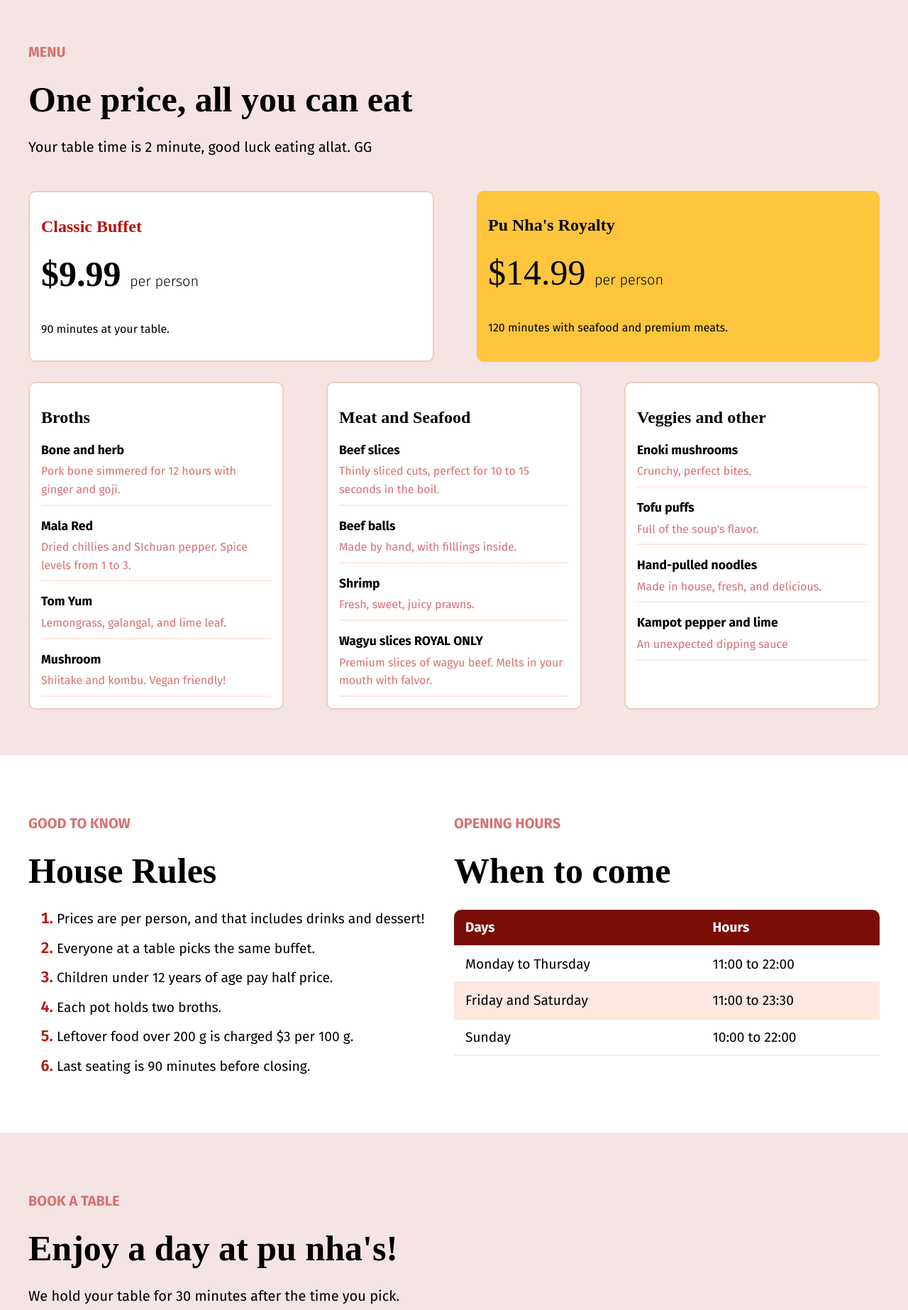
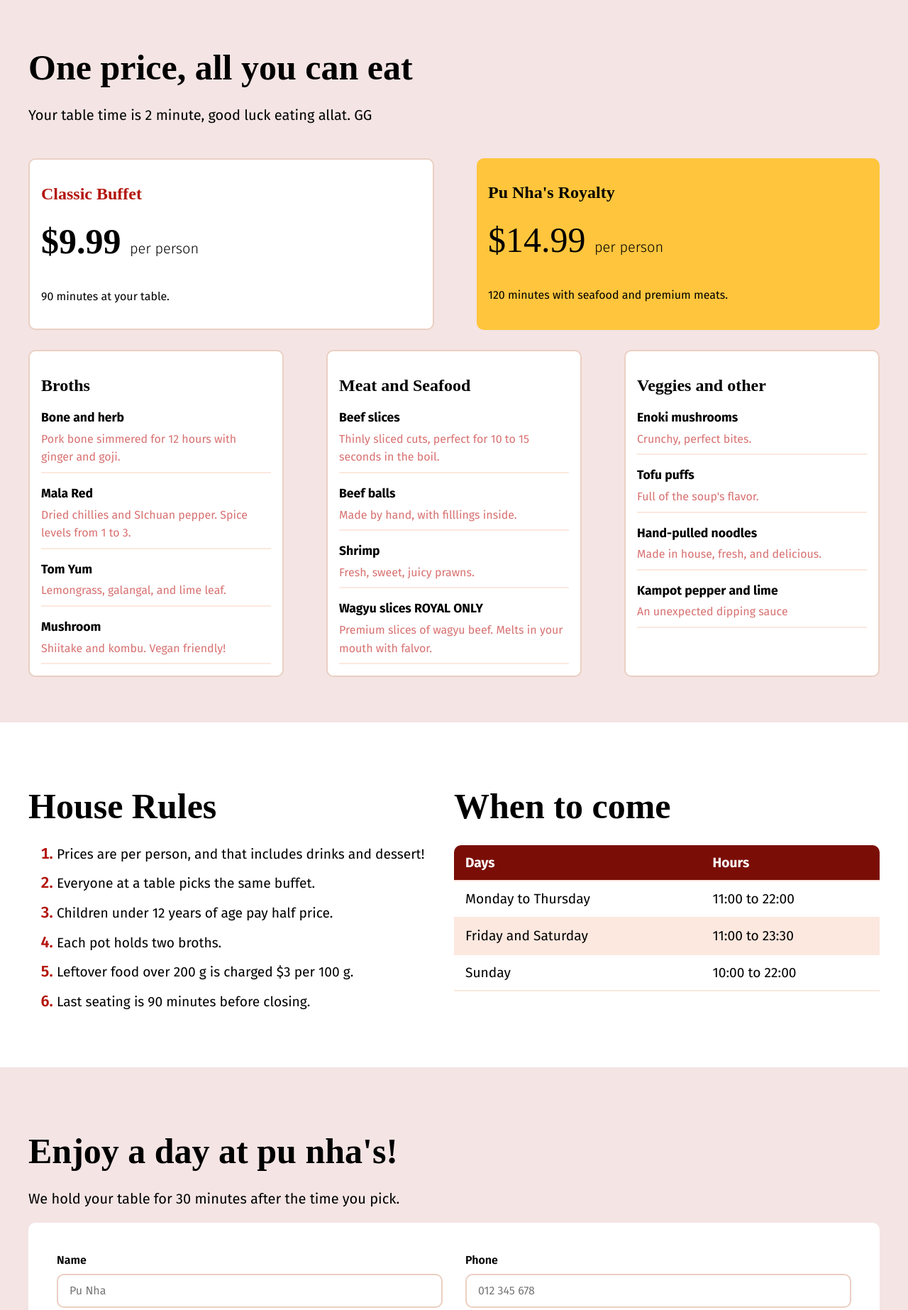
Before and after one commit to Icyss999/WebDevI-Final-, a plain HTML site: page index.html in a window 1280 px wide. Shown: the part 747-2593 px from the top of the page at 71% size. Drawn offline with Linux system fonts and the light colour scheme; a web font is replaced by a local one.

```diff
--- a/index.html
+++ b/index.html
@@ -95,7 +95,6 @@
 
       <section class="menu" id="menu">
         <div class="menu-text">
-          <h3 class="content-top-heading">MENU</h3>
           <h2 class="content-heading">One price, all you can eat</h2>
           <p class="content-paragraph">
             Your table time is 2 minute, good luck eating allat. GG
@@ -192,7 +191,6 @@
 
       <section class="info">
         <div class="info-left">
-          <h3 class="content-top-heading">GOOD TO KNOW</h3>
           <h1 class="content-heading">House Rules</h1>
           <ol class="info-left-list">
             <li>Prices are per person, and that includes drinks and dessert!</li>
@@ -205,10 +203,7 @@
         </div>
 
         <div class="info-right">
-          <h3 class="content-top-heading">OPENING HOURS</h3>
           <h1  class="content-heading">When to come</h1>
-
-
           <table class="info-right-table">
             <tr class="list-head">
               <th>Days</th>
@@ -235,7 +230,6 @@
 
       <section class="form" id="form">
         <div class="form-text">
-          <h3 class="content-top-heading">BOOK A TABLE</h3>
           <h2 class="content-heading">Enjoy a day at pu nha's!</h2>
           <p class="content-paragraph">We hold your table for 30 minutes after the time you pick.</p>
         </div>
--- a/style/style.css
+++ b/style/style.css
@@ -550,6 +550,12 @@ nav {
     background-color: white;
 }
 
+@media screen and (max-width: 500px) {
+  .form form {
+    grid-template-columns: 1fr;
+  }
+}
+
 .field {
     display: flex;
     flex-direction: column;
@@ -596,7 +602,6 @@ nav {
   background-color: #b3150c;
   color: white;
   transform: scale(1.01);
-
 }
 /* ------------- Form Ends here ------ */
 /* ----------------- HOMEPAGE ENDS HERE ----------------------*/
```
